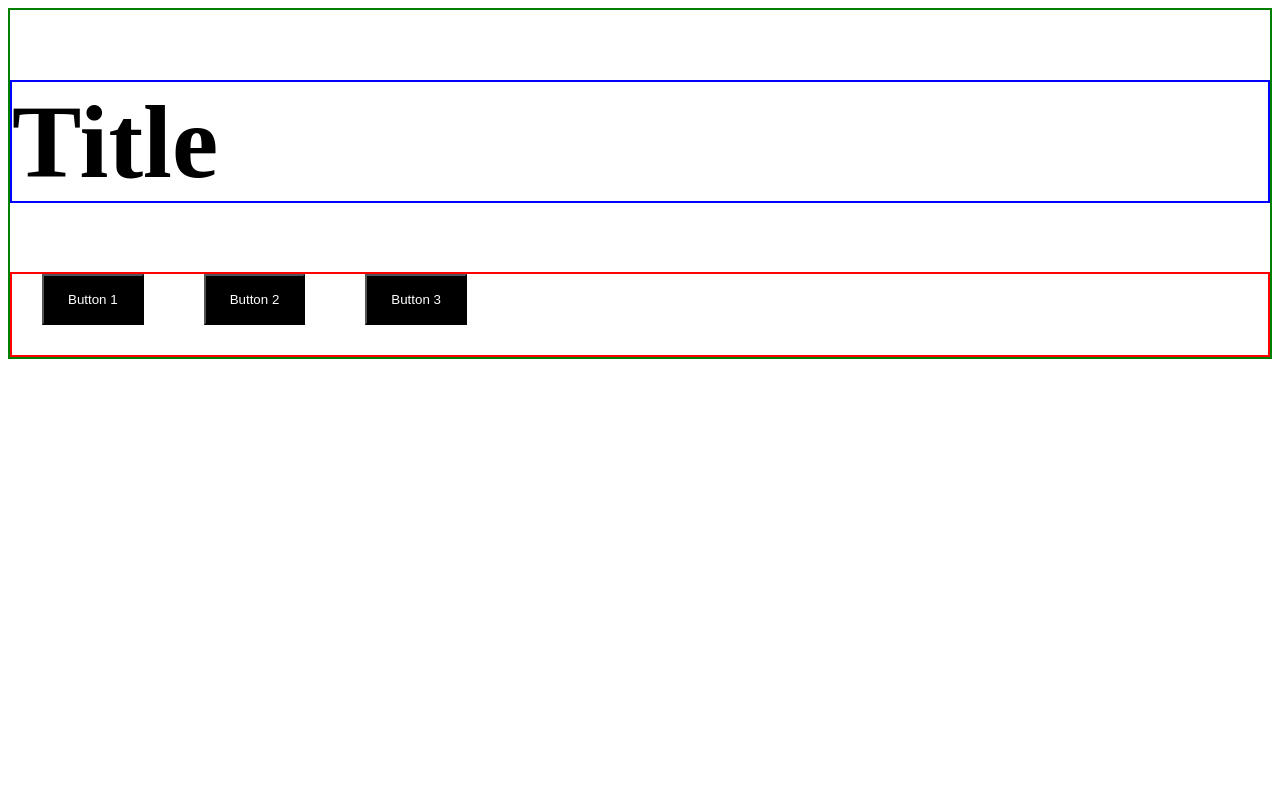
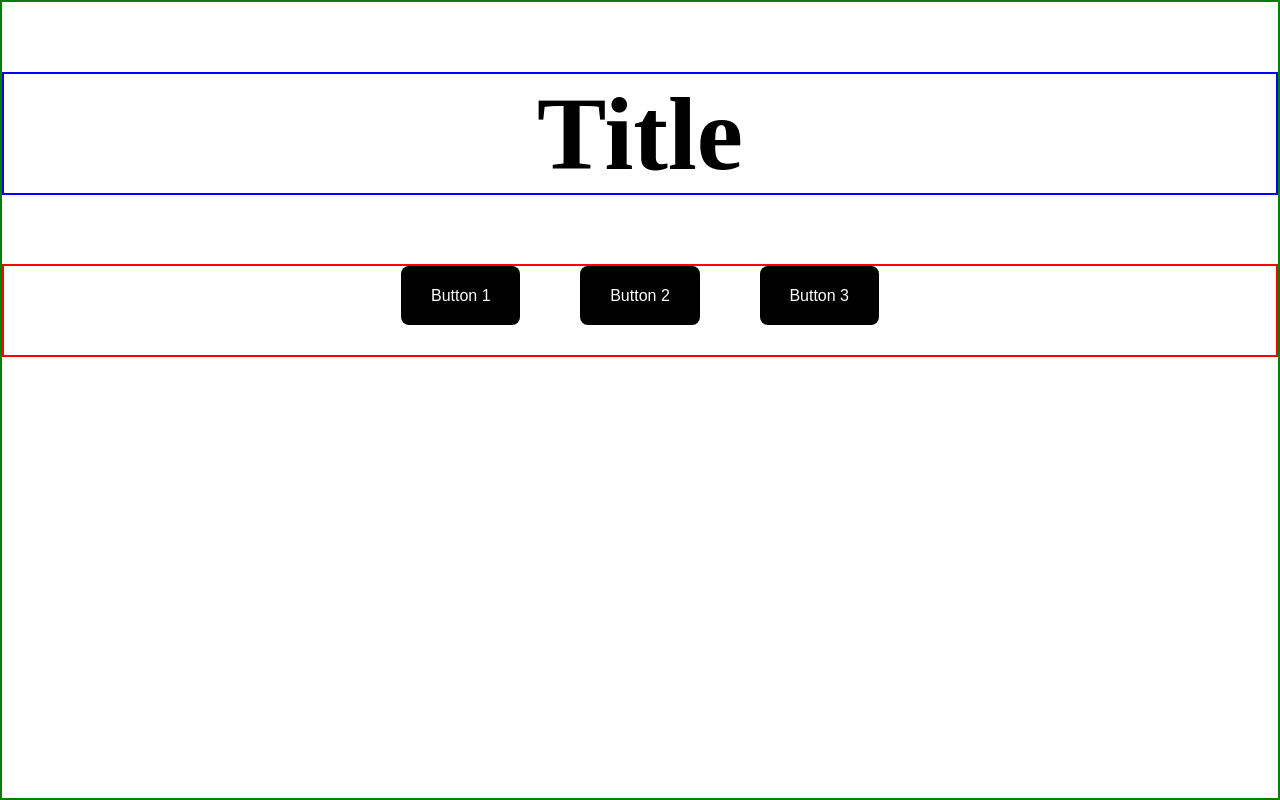
Before and after one commit to unamimo/unamimo.github.io, a React (Vite) app in the folder react-development-proj/: page / in a window 1280 px wide. Built offline with nearby package versions, Linux system fonts and the light colour scheme.

Commit message:
style: centre content vertically

```diff
--- a/react-development-proj/src/App.css
+++ b/react-development-proj/src/App.css
@@ -1,12 +1,21 @@
-#root {
-  max-width: 1280px;
-  /*margin: 0 auto;*/
-  /*padding: 2rem;*/
-  /*text-align: center;*/
+/* #root {
+  margin: 0 auto;
+  padding: 2rem;
+  text-align: center;
+  place-items: center;
+} */
+
+/* .card {
+  padding: 1em;
+} */
+
+/* This code removes the margin and padding that is added to the body by default*/
+body,html {
+  margin: 0;
+  padding: 0;
 }
-
-.card {
-  /*padding: 1em;*/
+* {
+  box-sizing: border-box;
 }
 
 .TitleButtons {
@@ -15,4 +24,8 @@
   background-color: black;
   color: white;
   padding: 1.2em 1.8em;
+  border-radius: 8px;
+  border: 1px solid transparent;
+  font-size: 1em;
+  font-weight: 500;
 }
--- a/react-development-proj/src/App.tsx
+++ b/react-development-proj/src/App.tsx
@@ -4,9 +4,36 @@ function App() {
 
   return (
     <>
-    <div style={{ maxWidth: "1280px", maxHeight: "100vh", overflow: "auto", border: "2px solid green" }}>
-      <h1 style={{border: "2px solid blue", fontSize: "6.5em"}}>Title</h1>
-      <div className="card" style={{border: "2px solid red" }}>
+      {/*container for everything*/}
+      <div style={{
+        display: "flex",
+        height: "100%",
+        width: "100%",
+        flexDirection: "column",
+        minHeight: "100vh",
+      }}>
+        {/* Container for centring content in the middle of the screen
+          - flex: '1 0 auto' - child element grows to fill space and pushes the footer to the bottom
+          - flexGrow makes the content grow to the window size
+          - overflow: auto, means that content does not go beyond its container
+          - minHeight must be 100vh for the footer to be at the bottom of the screen
+          - maxWidth - maxiumum width of our centred content
+        */}
+        <div style={{
+          border: "2px solid green",
+          flexGrow: 3,
+          overflow: "auto",
+          display: "flex",
+          flexDirection: "column",
+          maxWidth: "1280px",
+          height: "100%",
+          width: "100%",
+          alignSelf: "center",
+          flex: "1 0 auto",
+        }}>
+          <div style={{ flex: "1 0 auto"}}>
+            <h1 style={{border: "2px solid blue", fontSize: "6.5em", textAlign: "center"}}>Title</h1>
+            <div className="card" style={{border: "2px solid red", textAlign: "center"}}>
               <button className='TitleButtons'>
                 Button 1
               </button>
@@ -18,6 +45,8 @@ function App() {
               </button>
             </div>
           </div>
+        </div>
+      </div>
     </>
   )
 }
```
Lines whose indentation alone changed are shown as unchanged.
